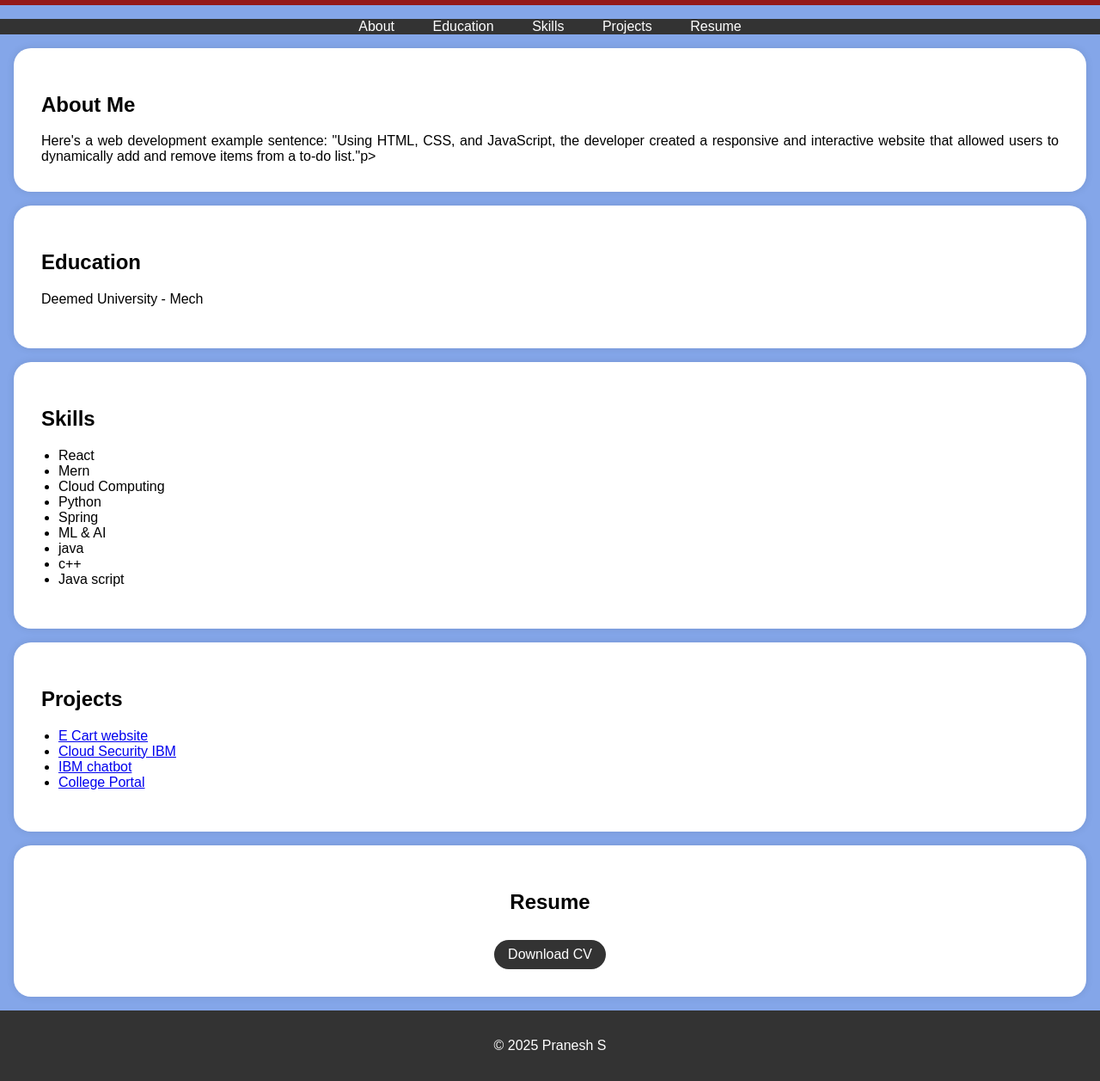
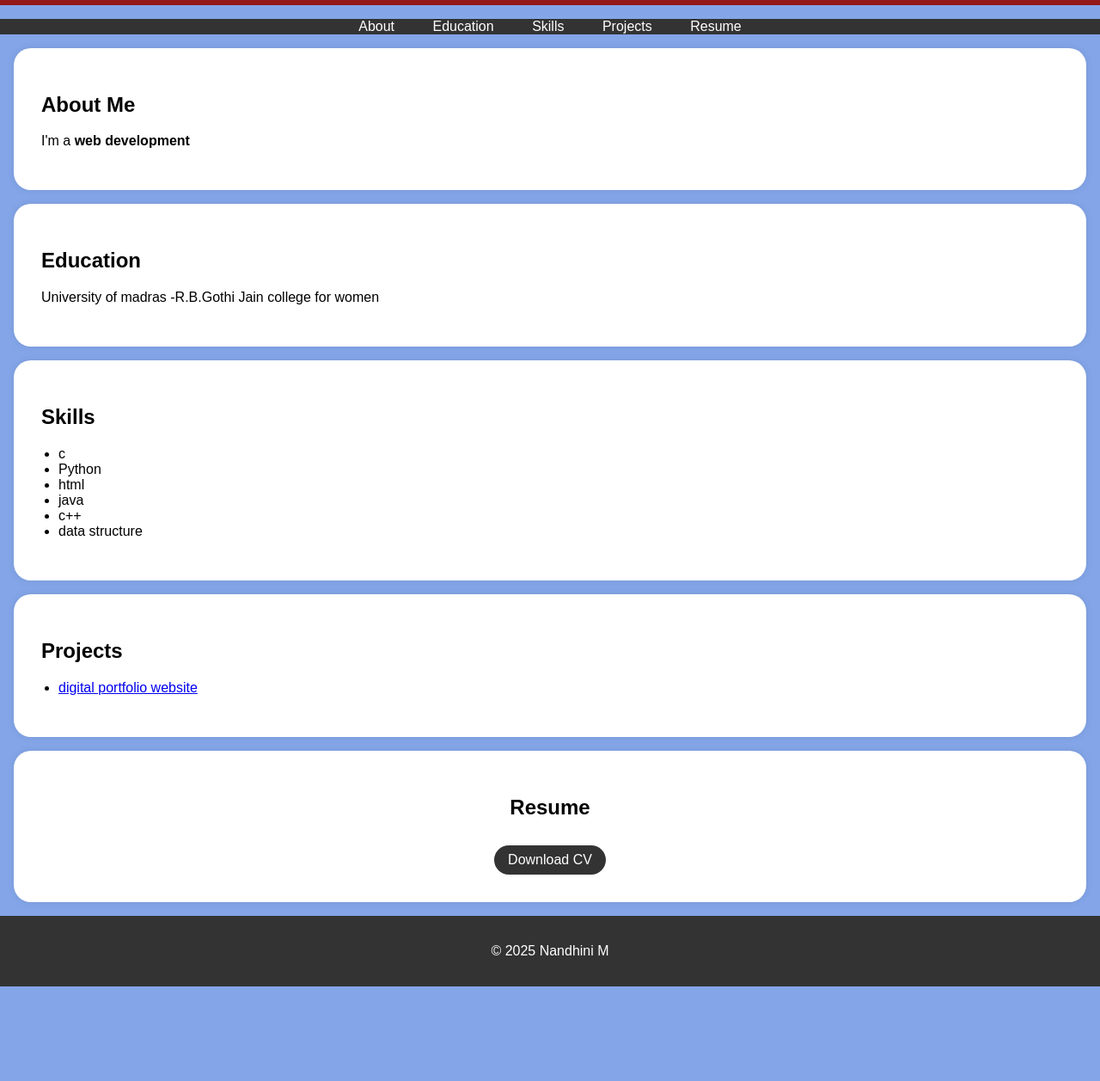
Before and after one commit to nandhini5446/Digital-portfolio, a plain HTML site: page index.html in a window 1280 px wide. Shown: the part 191-1448 px from the top of the page at 86% size. After the commit the page ends 1338 px from the top, so only its background shows below. Drawn offline with Linux system fonts and the light colour scheme.

Commit message:
Update index.html

```diff
--- a/index.html
+++ b/index.html
@@ -94,10 +94,10 @@
 <body>
     <header>
         <div class="header-content">
-            <!-- Add your profile picture here -->
-            <img src="passport photo.jpg" alt="Your Profile Picture" class="profile-picture">
-            <h1>Pranesh S</h1>
-            <p>Am Mechanical Engineer</p>
+            <!-- Add  picture here -->
+            <img src="/storage/emulated/0/DCIM/Camera/IMG_20250321_093032.jpg"alt="Your Profile Picture" class="profile-picture">
+            <h1>Nandhini M</h1>
+            <p>BCA computer application</p>
         </div>
     </header>
 
@@ -115,9 +115,9 @@
     <section id="about">
         <div class="section-content">
             <h2>About Me</h2>
-Here's a web development example sentence:
+            <p>I'm a <b>web development</b> </pHere's a web development example sentence:
 
-"Using HTML, CSS, and JavaScript, the developer created a responsive and interactive website that allowed users to dynamically add and remove items from a to-do list."p>
+"Using HTML, CSS, and JavaScript, the developer created a responsive and interactive website that allowed users to dynamically add and remove items from a to-do list."
 
         </div>
     </section>
@@ -125,7 +125,7 @@ Here's a web development example sentence:
     <section id="education">
         <div class="section-content">
             <h2>Education</h2>
-            <p>Deemed University  - Mech</p>
+            <p> University of madras -R.B.Gothi Jain college for women</p>
 
 
         </div>
@@ -135,15 +135,12 @@ Here's a web development example sentence:
         <div class="section-content">
             <h2>Skills</h2>
             <ul>
-                <li>React</li>
-                <li>Mern</li>
-                <li>Cloud Computing</li>
+                <li>c</li>
                 <li>Python</li>
-                <li>Spring</li>
-                <li>ML & AI</li>
+                <li>html</li>
                 <li>java</li>
                 <li>c++</li>
-                <li>Java script</li>
+                <li>data structure</li>
             </ul>
         </div>
     </section>
@@ -152,10 +149,8 @@ Here's a web development example sentence:
         <div class="section-content">
             <h2>Projects</h2>
             <ul>
-                <li><a href="#">E Cart website</a></li>
-                <li><a href="#">Cloud Security IBM</a></li>
-                <li><a href="#">IBM chatbot</a></li>
-                <li><a href="#">College Portal</a></li>
+                <li><a href="#">digital portfolio website</a></li>
+
                 <!-- Add more project links here -->
             </ul>
         </div>
@@ -166,14 +161,14 @@ Here's a web development example sentence:
         <div class="section-content">
             <center>
             <h2>Resume</h2>
-            <a href="file.pdf" target="_blank" class="download-button">Download CV</a>
+            <a href="https://1drv.ms/w/c/FC878C32A2758841/EbFJDZ3rcU5AnQ3cAg2fvAgBlsb2c2cS3GRL8xgX74YhvA"class="download-button">Download CV</a>
         </center>
         </div>
 
     </section>
 
     <footer>
-        <p>&copy; 2025 Pranesh S</p>
+        <p>&copy; 2025 Nandhini M</p>
     </footer>
 
     <script>
```
